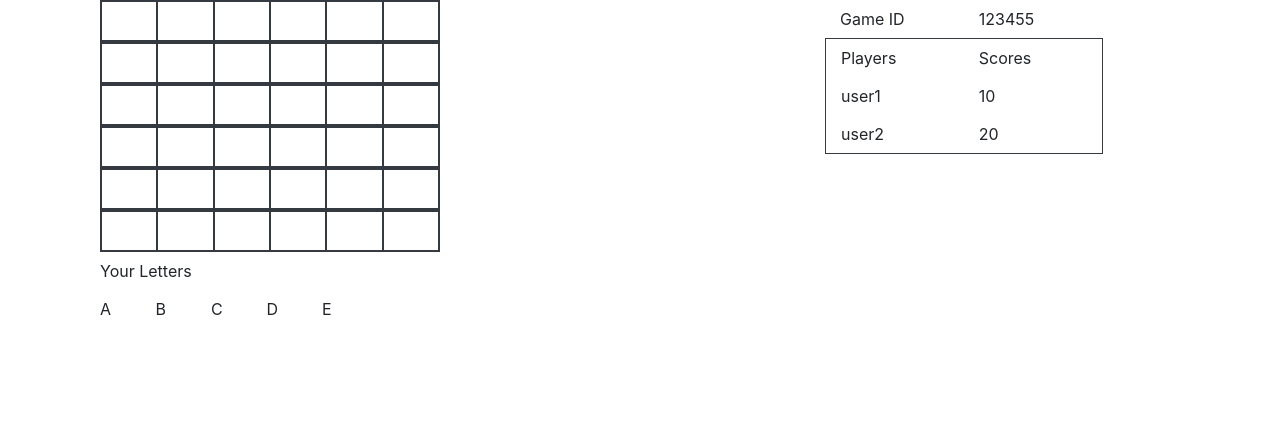
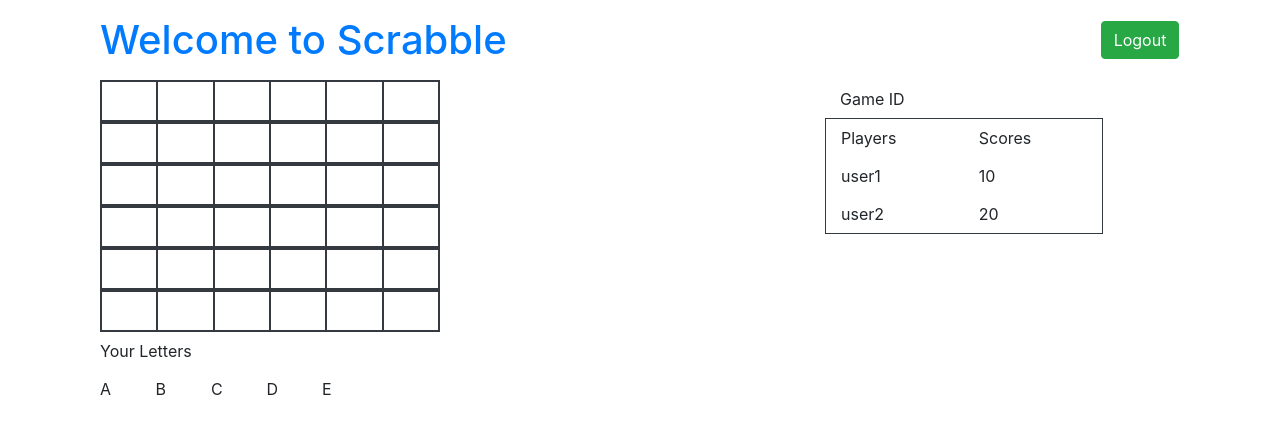
Before and after one commit to chow12327/ISA681_Spring23_Scrabble, an Angular app in the folder frontend/scrabble_frontend/: page /game in a window 1280 px wide. Shown: the top 434 px of the page. Built offline with nearby package versions, Linux system fonts and the light colour scheme.

Commit message:
updated Logout button and added home page  displayed respective game id in dashboard

```diff
--- a/frontend/scrabble_frontend/src/app/components/dashboard/dashboard.component.html
+++ b/frontend/scrabble_frontend/src/app/components/dashboard/dashboard.component.html
@@ -1,5 +1,9 @@
 <div class="container">
-    <h1 class="mt-3 mb-3">Welcome to Scrabble</h1>
+    <div class="form-inline">
+        <a href="../dashboard" style="text-decoration:none"><h1 class="mt-3 mb-3">Welcome to Scrabble</h1></a>
+        <button (click)=lgout() class="btn btn-success" style="position:relative; left:55%">Logout</button>
+    </div>
+
     <div class="container">
         <div class="row">
             <div class="col">
@@ -46,7 +50,7 @@
           <tbody>
             <tr *ngFor="let gm of histgames">
                   <td>{{gm.id}}</td>
-                  <td><button (click)="startNewGame()" class="btn btn-success">View game</button></td>
+                  <td><button (click)="ViewGame(gm.id)" class="btn btn-success">View game</button></td>
               </tr>
           </tbody>
       </table>
@@ -64,7 +68,7 @@
           <tbody>
             <tr *ngFor="let gma of activegames">
                   <td>{{gma.id}}</td>
-                  <td><button (click)="startNewGame()" class="btn btn-success">Join game</button></td>
+                  <td><button (click)="JoinGame(gma.id)" class="btn btn-success">Join game</button></td>
               </tr>
           </tbody>
       </table>
--- a/frontend/scrabble_frontend/src/app/components/dashboard/dashboard.component.ts
+++ b/frontend/scrabble_frontend/src/app/components/dashboard/dashboard.component.ts
@@ -78,4 +78,17 @@ listHistoricGames(){
     this.router.navigate(['game'])
   }
 
+  ViewGame(gmid: number) {
+    this.router.navigate(['game'],{state:{data:gmid}})
+  }
+
+  JoinGame(gmid: number) {
+    this.router.navigate(['game'],{state:{data:gmid}})
+  }
+  lgout(){
+    this.basicAuthenticationService.logout()
+    alert("you have successfully logged out")
+    this.router.navigate(['login'])
+  }
+
 }
--- a/frontend/scrabble_frontend/src/app/components/game/game.component.html
+++ b/frontend/scrabble_frontend/src/app/components/game/game.component.html
@@ -1,5 +1,8 @@
 <div class="container">
-
+    <div class="form-inline">
+        <a href="../dashboard" style="text-decoration:none"><h1 class="mt-3 mb-3">Welcome to Scrabble</h1></a>
+        <button (click)=lgout() class="btn btn-success" style="position:relative; left:55%">Logout</button>
+    </div>
 
     <div class="row">
         <div class="col-md-4">
--- a/frontend/scrabble_frontend/src/app/components/game/game.component.ts
+++ b/frontend/scrabble_frontend/src/app/components/game/game.component.ts
@@ -2,6 +2,7 @@ import { Component, OnInit } from '@angular/core';
 import { Router } from '@angular/router';
 import { Grid } from 'src/app/common/grid';
 import { InitializeGridService } from 'src/app/services/initialize-grid.service';
+import { BasicAuthenticationService } from 'src/app/services/basic-authentication.service';
 
 @Component({
   selector: 'app-game',
@@ -12,7 +13,7 @@ export class GameComponent implements OnInit{
 
   gameGrid: Grid;
   tagme: boolean = true
-  gameid: string = "123455"
+  gameid: string = history.state.data;
   player1: string = "user1"
   player2: string = "user2"
   score1: number = 10
@@ -26,6 +27,7 @@ export class GameComponent implements OnInit{
 
 
   constructor( private router: Router,
+    private basicAuthenticationService: BasicAuthenticationService,
     private initializeGridService: InitializeGridService) {
     const token = localStorage.getItem('token'); }
 
@@ -47,5 +49,10 @@ export class GameComponent implements OnInit{
       }
     )
   }
+  lgout(){
+    this.basicAuthenticationService.logout()
+    alert("you have successfully logged out")
+    this.router.navigate(['login'])
+  }
 
 }
--- a/frontend/scrabble_frontend/src/app/components/logout/logout.component.ts
+++ b/frontend/scrabble_frontend/src/app/components/logout/logout.component.ts
@@ -1,5 +1,6 @@
 import { Component, OnInit } from '@angular/core';
 import { BasicAuthenticationService } from 'src/app/services/basic-authentication.service';
+import { Router } from '@angular/router';
 
 @Component({
   selector: 'app-logout',
@@ -8,6 +9,7 @@ import { BasicAuthenticationService } from 'src/app/services/basic-authenticatio
 })
 export class LogoutComponent implements OnInit {
   constructor(
+    private router: Router,
     private basicAuthenticationService: BasicAuthenticationService
   ) { }
 
```
